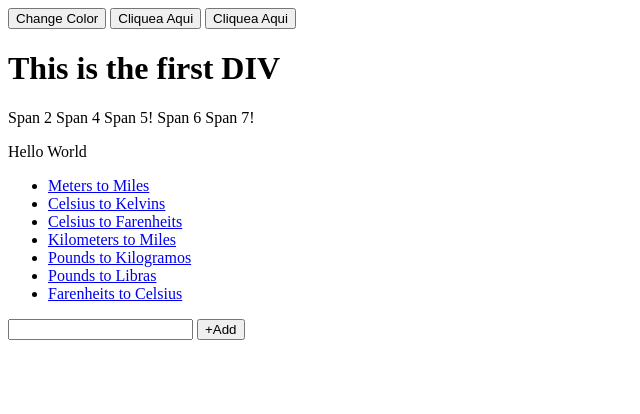
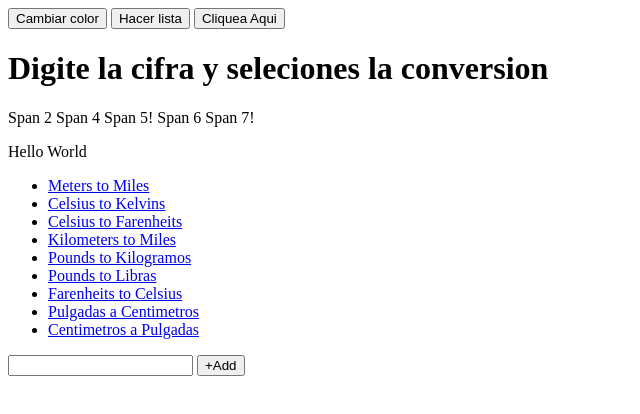
Before and after one commit to colconstruccion/converter, a plain HTML site: page index.html in a window 1280 px wide. Shown: the whole page, without its empty margins (0-640 px from the left). Drawn offline with Linux system fonts and the light colour scheme.

Commit message:
Update index.html
nuevas conversiones pulgadas a centimetros y centimetros a pulgadas

```diff
--- a/index.html
+++ b/index.html
@@ -18,15 +18,11 @@
     </script>
 </head>
 <body>
-    <button type="button" class="bg"> Change Color </button>
-        <button type="button"> Cliquea Aqui </button>
+    <button type="button" class="bg"> Cambiar color </button>
+        <button type="button"> Hacer lista </button>
             <button type="button"> Cliquea Aqui </button>
-    <h1 id="myID">This is the first DIV</h1>
-<!--
-    <img src="https://www.cali.gov.co/info/caligovco_se/media/pubInt/thumbs/thpubInt_400X400_184201.webp"></img>
-    <img src="https://www.elpais.com.co/resizer/v2/NCCZZYHLMFD37IL3RLDLXG535U.jpg?auth=9001bbcf983056819e3e702b3802b55a4864f1c05aaa74451af046487e0267e4&smart=true&quality=75&width=1280&height=720"></img>
-    <img src="https://www.elpais.com.co/resizer/v2/II466BI6DRB5BNOLDED64UEECQ.jpg?auth=6f0146815e864413ee9ec689a5e98d79af58d81ee44a4654d6e8bf2050dd9248&smart=true&quality=75&width=1280&height=720"></img>
--->
+    <h1 id="myID">Digite la cifra y seleciones la conversion</h1>
+
     <div class="first pickme"> <span>Span 2</span>
         <span>Span 4</span> <span>Span 5!</span> <span>Span 6</span> <span>Span
         7!</span> </div>
@@ -39,6 +35,8 @@
         <li class="listItem first"><a href="PK" id="PK">Pounds to Kilogramos</a></li>
         <li class="first"><a href="#" id="PL">Pounds to Libras</a></li>
         <li><a href="FC" id="FC">Farenheits to Celsius</a></li>
+        <li><a href="IC" id="PC">Pulgadas a Centimetros</a></li>
+        <li><a href="FC" id="CP">Centimetros a Pulgadas</a></li>
         </ul>
         <input type="text" name="newItem">
         <button id="new">+Add</button>
```
